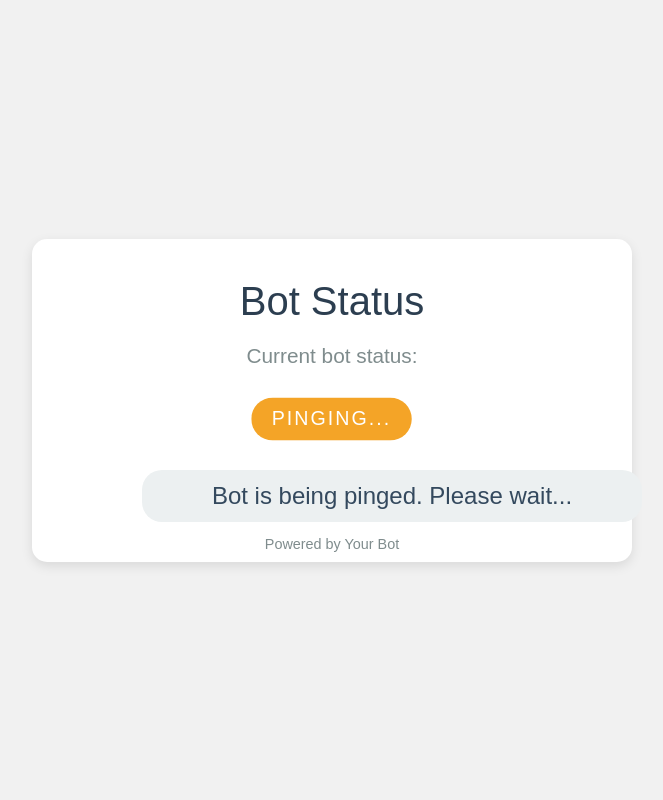
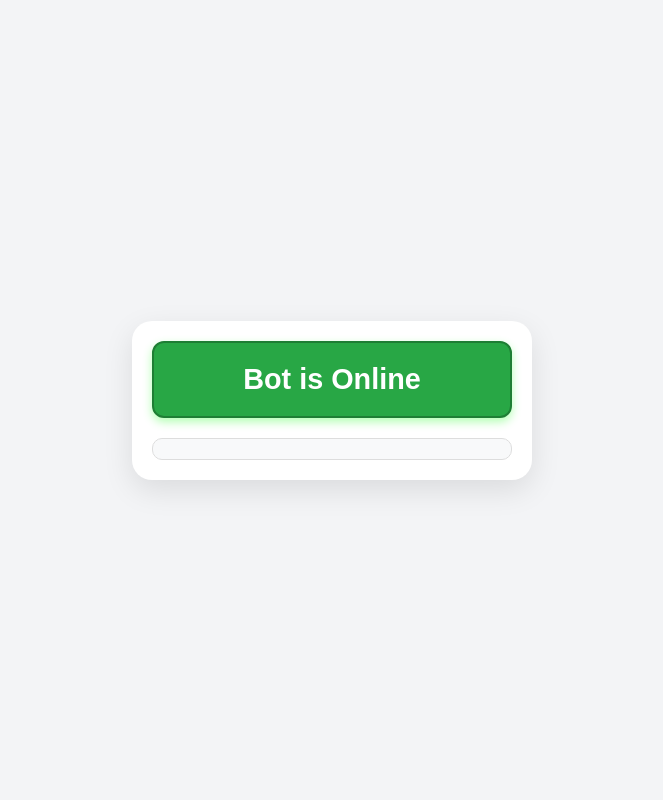
Before and after one commit to cringe-neko-girl/Waifu.it-Showcase, a Python web app: template templates/index.html in a window 1280 px wide. Shown: the whole page, without its empty margins (308-971 px from the left). Run offline with Jinja, Linux system fonts and the light colour scheme; the template is opened without the code that fills it, so the values that code supplies are empty; some libraries are stand-ins or nearby versions.

Commit message:
Update index.html

```diff
--- a/templates/index.html
+++ b/templates/index.html
@@ -3,148 +3,135 @@
 <head>
     <meta charset="UTF-8">
     <meta name="viewport" content="width=device-width, initial-scale=1.0">
-    <meta http-equiv="X-UA-Compatible" content="ie=edge">
     <title>Bot Status</title>
+    <script src="https://cdnjs.cloudflare.com/ajax/libs/socket.io/4.2.0/socket.io.js"></script>
     <style>
         * {
             margin: 0;
             padding: 0;
             box-sizing: border-box;
         }
+
         body {
             font-family: 'Arial', sans-serif;
-            background-color: #f1f1f1;
             display: flex;
             justify-content: center;
             align-items: center;
             height: 100vh;
+            background-color: #f3f4f6;
+            margin: 0;
+            color: #333;
+        }
+
+        .status-container {
+            text-align: center;
+            width: 400px;
+            background-color: #ffffff;
+            border-radius: 20px;
+            box-shadow: 0 10px 30px rgba(0, 0, 0, 0.1);
             overflow: hidden;
+            padding: 20px;
         }
-        .container {
-            background-color: #ffffff;
-            border-radius: 15px;
-            box-shadow: 0 4px 12px rgba(0, 0, 0, 0.1);
-            padding: 40px 50px;
-            width: 90%;
-            max-width: 600px;
-            text-align: center;
-            position: relative;
+
+        #status-box {
+            margin-bottom: 20px;
+            padding: 20px;
+            font-size: 1.8rem;
+            font-weight: bold;
+            color: #fff;
+            border-radius: 12px;
+            transition: all 0.3s ease;
         }
-        .header {
-            color: #2c3e50;
-            font-size: 2.5em;
-            margin-bottom: 20px;
+
+        .online {
+            background-color: #28a745;
+            box-shadow: 0 4px 10px rgba(0, 255, 0, 0.3);
+            border: 2px solid #1e7e34;
         }
+
+        .offline {
+            background-color: #dc3545;
+            box-shadow: 0 4px 10px rgba(255, 0, 0, 0.3);
+            border: 2px solid #c82333;
+        }
+
+        .pinging {
+            background-color: #ffc107;
+            box-shadow: 0 4px 10px rgba(255, 193, 7, 0.3);
+            border: 2px solid #e0a800;
+        }
+
         .status-text {
-            font-size: 1.3em;
-            color: #7f8c8d;
-            margin-bottom: 30px;
+            margin-top: 10px;
+            font-size: 1.2rem;
+            font-weight: normal;
         }
-        .status {
-            display: inline-block;
-            font-size: 1.2em;
-            color: white;
-            padding: 10px 20px;
-            border-radius: 25px;
-            text-transform: uppercase;
-            letter-spacing: 2px;
-            background-color: #2ecc71;  /* Green by default for online */
-            transition: background-color 0.3s;
+
+        #channel-log {
+            max-height: 200px;
+            overflow-y: auto;
+            padding: 10px;
+            background-color: #f8f9fa;
+            border: 1px solid #ddd;
+            border-radius: 10px;
+            font-size: 0.9rem;
+            color: #555;
+            margin-top: 20px;
         }
-        .status.offline {
-            background-color: #e74c3c;  /* Red for offline */
-        }
-        .status.ping {
-            background-color: #f39c12;  /* Yellow for pinging */
-            animation: pulse 1.5s infinite;  /* Pulsing animation */
-        }
-        .scrolling-text {
-            font-size: 1.5em;
-            color: #34495e;
-            background-color: #ecf0f1;
-            padding: 12px;
-            border-radius: 20px;
-            margin-top: 30px;
-            overflow: hidden;
-            white-space: nowrap;
-            width: 100%;
-            animation: scroll-text 15s linear infinite;
-        }
-        @keyframes scroll-text {
-            0% {
-                transform: translateX(100%);
-            }
-            100% {
-                transform: translateX(-100%);
-            }
-        }
-        @keyframes pulse {
-            0% {
-                transform: scale(1);
-                opacity: 1;
-            }
-            50% {
-                transform: scale(1.05);
-                opacity: 0.8;
-            }
-            100% {
-                transform: scale(1);
-                opacity: 1;
-            }
-        }
-        .footer {
-            position: absolute;
-            bottom: 10px;
-            left: 50%;
-            transform: translateX(-50%);
-            font-size: 0.9em;
-            color: #7f8c8d;
+
+        .channel-log-item {
+            margin-bottom: 10px;
+            word-wrap: break-word;
         }
     </style>
 </head>
 <body>
 
-    <div class="container">
-        <div class="header">Bot Status</div>
-        <div class="status-text">Current bot status:</div>
-        <div id="status" class="status">Online</div>
-        <div id="scrolling-text" class="scrolling-text">This is a live bot status page. Keep it alive with uptime services like Render or Repl.it!</div>
-        <div class="footer">Powered by Your Bot</div>
+<div class="status-container">
+    <div id="status-box" class="online">
+        <div id="status-text">Bot is Online</div>
     </div>
 
-    <script>
-        // Simulate dynamic status change based on bot activity (pinged or offline)
-        let statusElement = document.getElementById('status');
-        let scrollingTextElement = document.getElementById('scrolling-text');
+    <div id="channel-log"></div>
+</div>
 
-        function setStatusOnline() {
-            statusElement.textContent = "Online";
-            statusElement.classList.remove('offline', 'ping');
-            statusElement.classList.add('online');
+<script>
+    // Connect to the server using Socket.IO
+    const socket = io();
+
+    // Listen for status changes from the server
+    socket.on('status', (data) => {
+        const statusBox = document.getElementById("status-box");
+        const statusText = document.getElementById("status-text");
+
+        // Update the status based on the received data
+        if (data.status === 'Online') {
+            statusBox.classList.remove("offline", "pinging");
+            statusBox.classList.add("online");
+            statusText.innerHTML = "Bot is Online";
+        } else if (data.status === 'Offline') {
+            statusBox.classList.remove("online", "pinging");
+            statusBox.classList.add("offline");
+            statusText.innerHTML = "Bot is Offline";
+        } else if (data.status === 'Pinging...') {
+            statusBox.classList.remove("online", "offline");
+            statusBox.classList.add("pinging");
+            statusText.innerHTML = "Bot is Pinging...";
         }
+    });
 
-        function setStatusOffline() {
-            statusElement.textContent = "Offline";
-            statusElement.classList.remove('ping', 'online');
-            statusElement.classList.add('offline');
-        }
+    // Listen for channel log updates
+    socket.on('channel_log', (logData) => {
+        const channelLog = document.getElementById("channel-log");
+        const logItem = document.createElement("div");
+        logItem.classList.add("channel-log-item");
+        logItem.textContent = logData.message;
+        channelLog.appendChild(logItem);
 
-        function setStatusPinging() {
-            statusElement.textContent = "Pinging...";
-            statusElement.classList.remove('offline', 'online');
-            statusElement.classList.add('ping');
-            scrollingTextElement.textContent = "Bot is being pinged. Please wait...";
-        }
-
-        function resetScrollingText() {
-            scrollingTextElement.textContent = "This is a live bot status page. Keep it alive with uptime services like Render or Repl.it!";
-        }
-
-        // Simulate status changes for demo (you can replace this with actual API calls)
-        setTimeout(setStatusPinging, 2000); // After 2 seconds, simulate ping
-        setTimeout(setStatusOnline, 8000);  // After 8 seconds, simulate online status
-        setTimeout(setStatusOffline, 15000); // After 15 seconds, simulate offline status
-    </script>
+        // Scroll to the bottom of the log
+        channelLog.scrollTop = channelLog.scrollHeight;
+    });
+</script>
 
 </body>
 </html>
```
